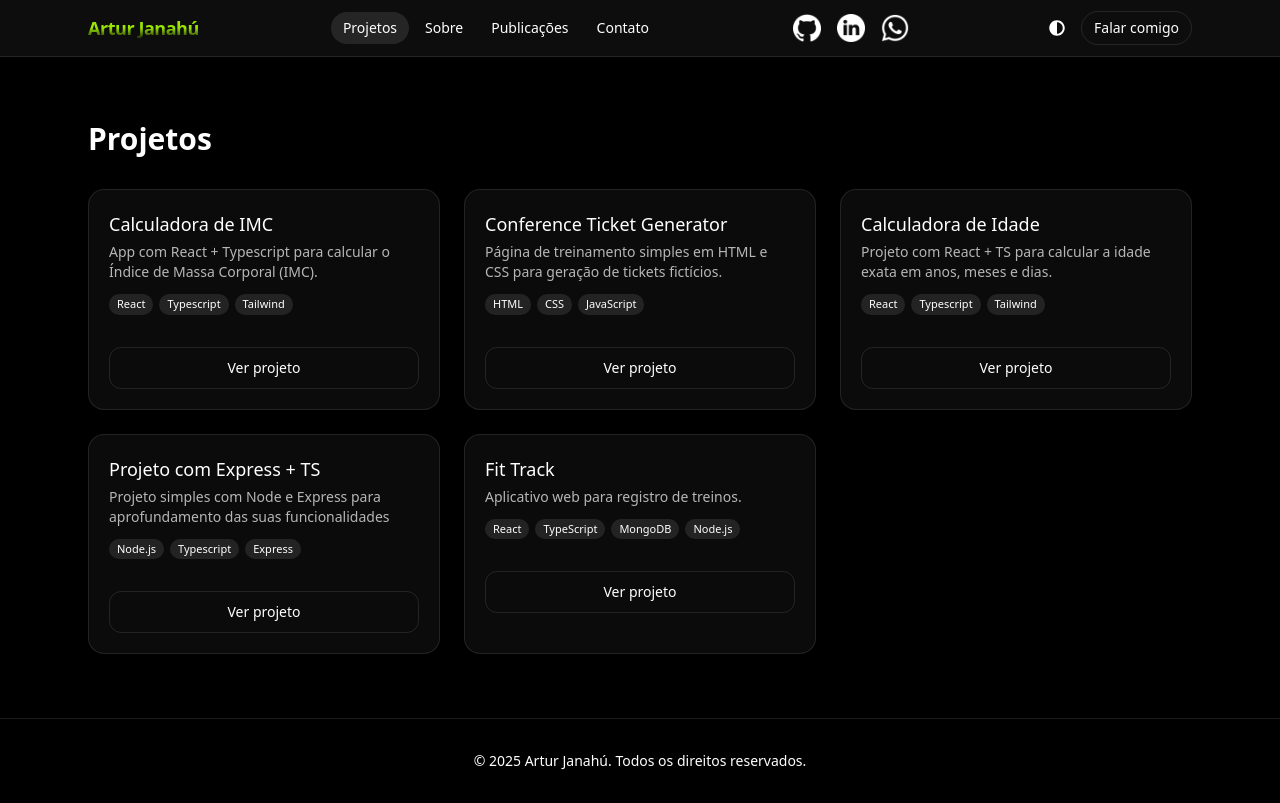
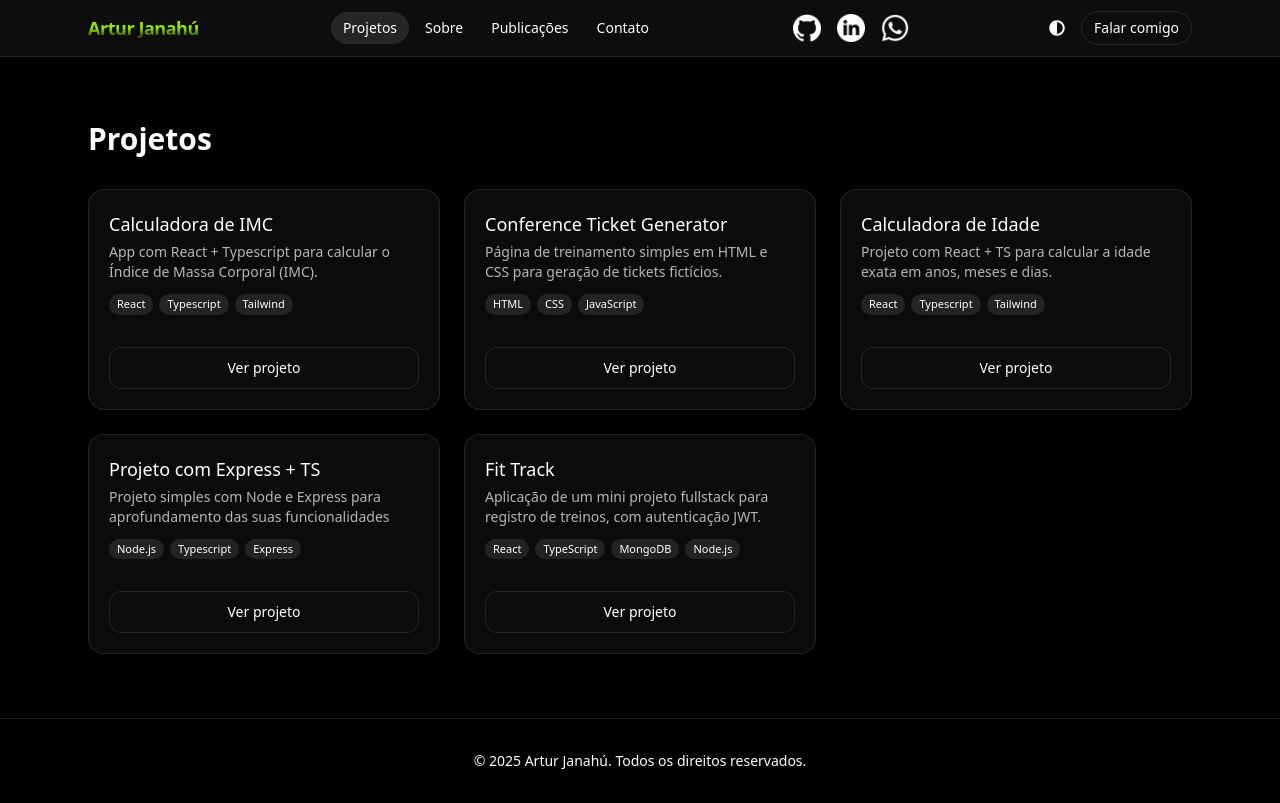
Before and after one commit to tuca-janahu/portfolio-react, a React (Vite) app in the folder my-portfolio/: page /projects in a window 1280 px wide. Built offline with nearby package versions, Linux system fonts and the light colour scheme.

Commit message:
fix: fit-track description

```diff
--- a/my-portfolio/src/data/projects.ts
+++ b/my-portfolio/src/data/projects.ts
@@ -38,7 +38,7 @@ export const projects: Project[] = [
   {
     id: "fit-track",
     title: "Fit Track",
-    description: "Aplicativo web para registro de treinos.",
+    description: "Aplicação de um mini projeto fullstack para registro de treinos, com autenticação JWT.",
     tags: ["React", "TypeScript", "MongoDB", "Node.js"],
     href: "https://fit-track.tucajanahu.app/",
   }
```
